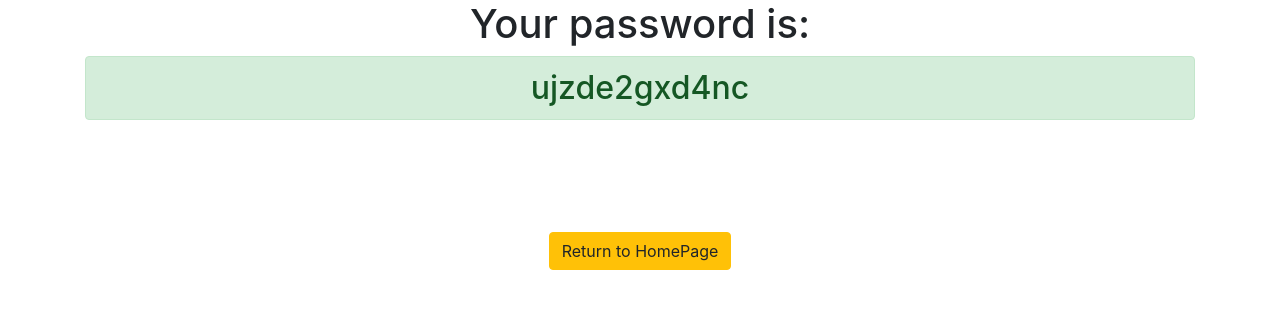
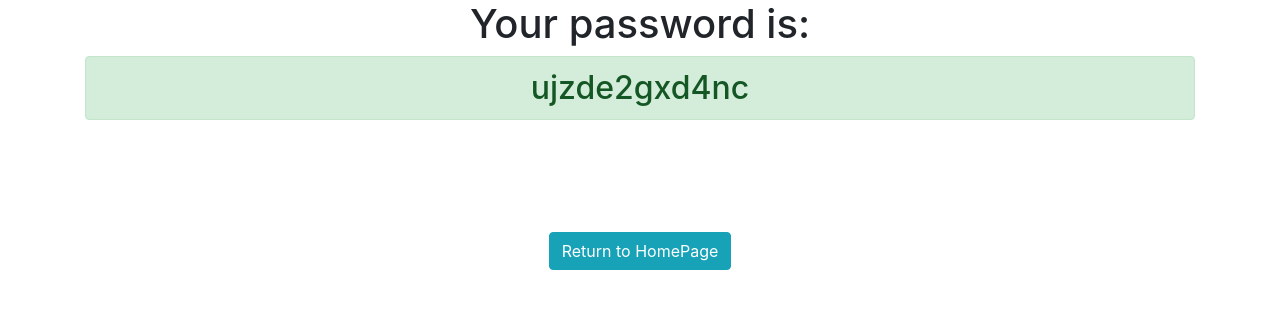
Before and after one commit to postmaan/passWordGenerator, a Django app: page /generatedpassword/ in a window 1280 px wide. Shown: the top 309 px of the page. Run offline with Django 3.2, Linux system fonts and the light colour scheme.

```diff
--- a/generator/templates/generator/password.html
+++ b/generator/templates/generator/password.html
@@ -8,6 +8,6 @@
 <br>
 <br>
 <br>
-<a href="{% url 'home' %}" class="btn btn-warning"> Return to HomePage</a>
+<a href="{% url 'home' %}" class="btn btn-info"> Return to HomePage</a>
 
 </div>
--- a/password_generator/settings.py
+++ b/password_generator/settings.py
@@ -20,7 +20,7 @@ BASE_DIR = Path(__file__).resolve().parent.parent
 # See https://docs.djangoproject.com/en/3.1/howto/deployment/checklist/
 
 # SECURITY WARNING: keep the secret key used in production secret!
-SECRET_KEY = 'x+oe*v*a%p=iz!61#8qpffk23=ud&(nb0z0mor*6djo)7om3$y'
+SECRET_KEY = 'x+oe*v*a%p=iz!61#8qpffk23=ud&(nb0z0mor*6djo)7om$#%&^&!%$%3$y'
 
 # SECURITY WARNING: don't run with debug turned on in production!
 DEBUG = True
```
